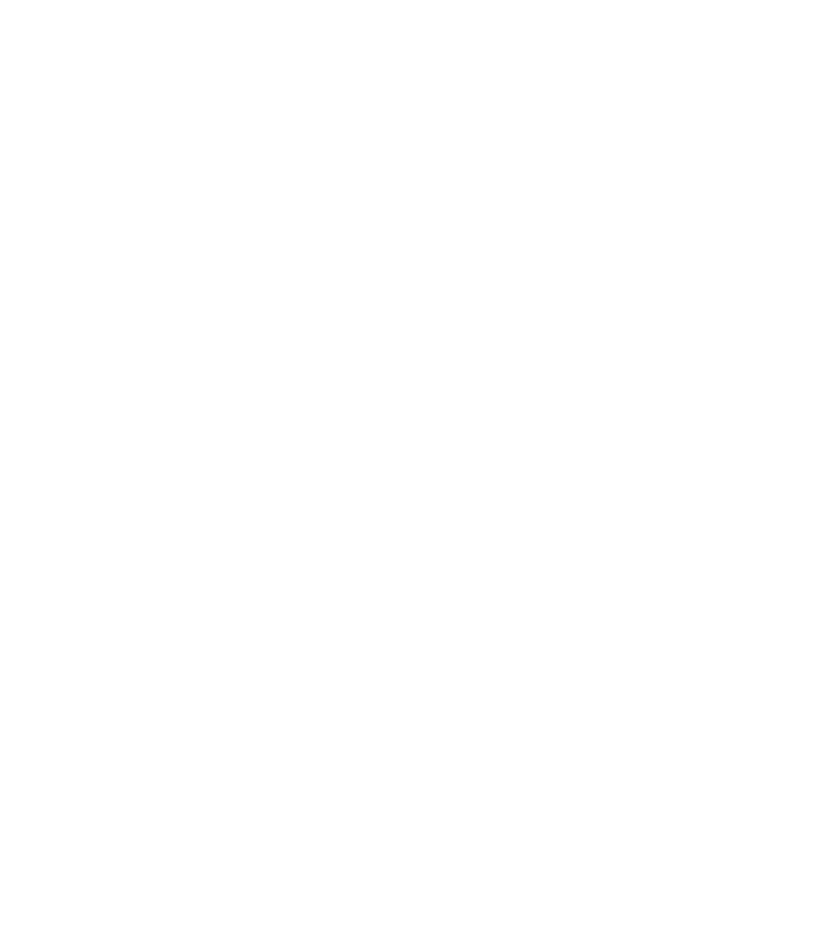
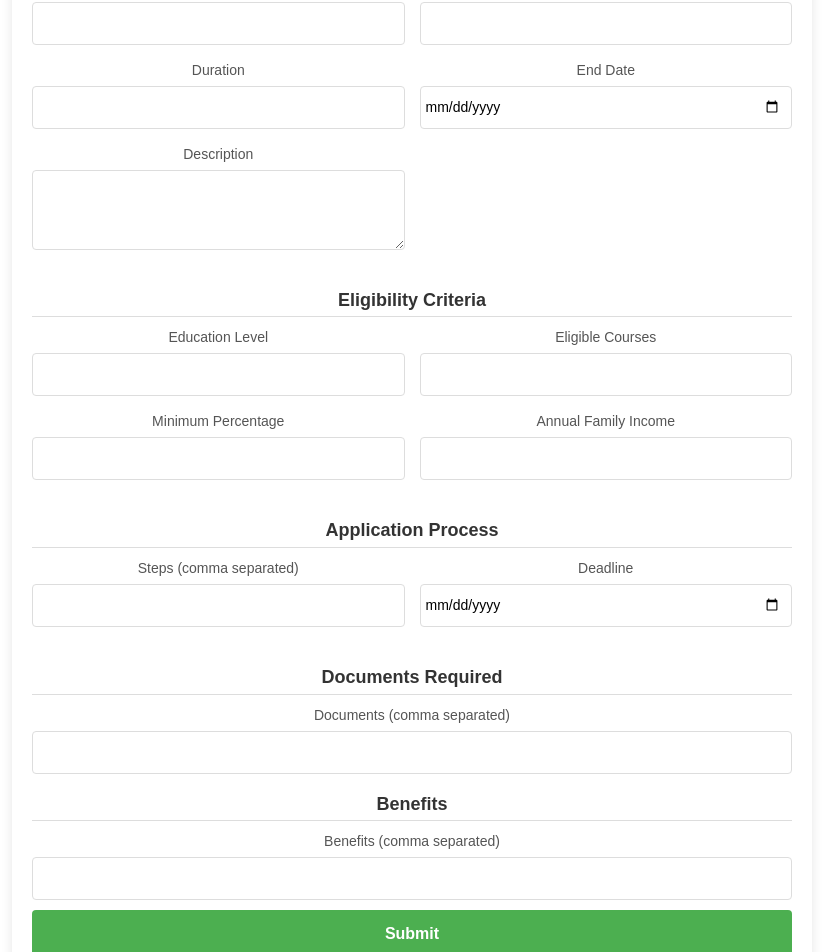
Before and after one commit to Vraj-Dobariya/Group7_OSP, a React (Create React App) app in the folder OSP/client copy/: page /admin/add-scholarship in a window 1280 px wide. Before the commit this address had no page. Shown: the part 133-1085 px from the top of the page, without its empty margins (228-1051 px from the left). Before the commit the page ends 800 px from the top, so only its background shows below. Built offline with nearby package versions, Linux system fonts and the light colour scheme.

Commit message:
added admin side add scholarship option with CSS styling

```diff
--- a/OSP/client copy/package.json
+++ b/OSP/client copy/package.json
@@ -6,7 +6,10 @@
     "@testing-library/jest-dom": "^5.17.0",
     "@testing-library/react": "^13.4.0",
     "@testing-library/user-event": "^13.5.0",
+    "axios": "^1.7.7",
+    "bootstrap": "^5.3.3",
     "react": "^18.3.1",
+    "react-bootstrap": "^2.10.5",
     "react-dom": "^18.3.1",
     "react-icons": "^5.3.0",
     "react-router-dom": "^6.28.0",
--- a/OSP/client copy/public/index.html
+++ b/OSP/client copy/public/index.html
@@ -17,14 +17,17 @@
     <link rel="manifest" href="%PUBLIC_URL%/manifest.json" />
     <!--
       Notice the use of %PUBLIC_URL% in the tags above.
-      It will be replaced with the URL of the `public` folder during the build.
-      Only files inside the `public` folder can be referenced from the HTML.
+      It will be replaced with the URL of the public folder during the build.
+      Only files inside the public folder can be referenced from the HTML.
 
       Unlike "/favicon.ico" or "favicon.ico", "%PUBLIC_URL%/favicon.ico" will
       work correctly both with client-side routing and a non-root public URL.
-      Learn how to configure a non-root public URL by running `npm run build`.
+      Learn how to configure a non-root public URL by running npm run build.
     -->
     <title>Login & Signup Page</title>
+    <link href="https://cdn.jsdelivr.net/npm/bootstrap@5.3.3/dist/css/bootstrap.min.css" rel="stylesheet" integrity="sha384-QWTKZyjpPEjISv5WaRU9OFeRpok6YctnYmDr5pNlyT2bRjXh0JMhjY6hW+ALEwIH" crossorigin="anonymous">
+
+
   </head>
   <body>
     <noscript>You need to enable JavaScript to run this app.</noscript>
@@ -36,8 +39,10 @@
       You can add webfonts, meta tags, or analytics to this file.
       The build step will place the bundled scripts into the <body> tag.
 
-      To begin the development, run `npm start` or `yarn start`.
-      To create a production bundle, use `npm run build` or `yarn build`.
+      To begin the development, run npm start or yarn start.
+      To create a production bundle, use npm run build or yarn build.
     -->
+    <script src="https://cdn.jsdelivr.net/npm/bootstrap@5.3.3/dist/js/bootstrap.bundle.min.js" integrity="sha384-YvpcrYf0tY3lHB60NNkmXc5s9fDVZLESaAA55NDzOxhy9GkcIdslK1eN7N6jIeHz" crossorigin="anonymous"></script>
+
   </body>
 </html>
--- a/OSP/client copy/src/App.js
+++ b/OSP/client copy/src/App.js
@@ -1,18 +1,18 @@
 // App.jsx
 import './App.css';
-import LoginRegister from './components/LoginRegister/LoginRegister';
-import ForgotPassword from './components/LoginRegister/ForgotPassword';
 import { Route, Routes } from 'react-router-dom';
+import Admin from './components/Admin/Admin';
+import AddScholarship from './components/Admin/AddScholarship'; // Import your AddScholarship page
 
 function App() {
   return (
     <div className="App">
       <Routes>
-        <Route path="/" element={<LoginRegister />} />
-        <Route path="/forgot-password" element={<ForgotPassword />} />
+        <Route path="/" element={<Admin />} /> {/* Admin (Dashboard) */}
+        <Route path="/admin/add-scholarship" element={<AddScholarship />} /> {/* Add Scholarship page */}
       </Routes>
     </div>
   );
 }
 
-export default App;
+export default App;
--- /dev/null
+++ b/OSP/client copy/src/components/Admin/AddScholarship.css
@@ -0,0 +1,96 @@
+.admin-add-scholarship {
+  width: 100%;
+  max-width: 800px;
+  margin: 40px auto;
+  padding: 20px;
+  background-color: #ffffff;
+  border-radius: 8px;
+  box-shadow: 0 4px 12px rgba(0, 0, 0, 0.1);
+  font-family: Arial, sans-serif;
+}
+
+.admin-add-scholarship h1 {
+  font-size: 24px;
+  font-weight: bold;
+  color: #333;
+  text-align: center;
+  margin-bottom: 20px;
+}
+
+.admin-add-scholarship-form {
+  display: flex;
+  flex-direction: column;
+}
+
+.form-grid {
+  display: grid;
+  grid-template-columns: 1fr 1fr;
+  gap: 15px;
+  margin-bottom: 20px;
+}
+
+.form-group {
+  display: flex;
+  flex-direction: column;
+}
+
+.form-group label {
+  font-size: 14px;
+  color: #555;
+  margin-bottom: 5px;
+}
+
+.form-group input,
+.form-group textarea {
+  padding: 10px;
+  font-size: 14px;
+  border: 1px solid #ddd;
+  border-radius: 4px;
+}
+
+.form-group input[type="date"] {
+  padding-left: 5px;
+}
+
+.form-group textarea {
+  resize: vertical;
+  min-height: 80px;
+}
+
+.admin-add-scholarship h3 {
+  font-size: 18px;
+  color: #333;
+  margin: 20px 0 10px;
+  font-weight: bold;
+  border-bottom: 1px solid #ddd;
+  padding-bottom: 5px;
+}
+
+.submit-button {
+  width: 100%;
+  padding: 12px;
+  background-color: #4CAF50;
+  color: #fff;
+  font-size: 16px;
+  font-weight: bold;
+  border: none;
+  border-radius: 4px;
+  cursor: pointer;
+  transition: background-color 0.3s;
+  margin-top: 10px;
+}
+
+.submit-button:hover {
+  background-color: #45a049;
+}
+
+/* Additional styles for form responsiveness */
+@media (max-width: 768px) {
+  .form-grid {
+    grid-template-columns: 1fr;
+  }
+
+  .admin-add-scholarship h1 {
+    font-size: 20px;
+  }
+}
--- /dev/null
+++ b/OSP/client copy/src/components/Admin/AddScholarship.jsx
@@ -0,0 +1,111 @@
+import { useState } from 'react';
+import './AddScholarship.css';
+
+const AdminAddScholarship = () => {
+  const [formData, setFormData] = useState({
+    scholarshipName: '',
+    amount: '',
+    duration: '',
+    endDate: '',
+    description: '',
+    educationLevel: '',
+    eligibleCourses: '',
+    minPercentage: '',
+    annualFamilyIncome: '',
+    applicationSteps: '',
+    applicationDeadline: '',
+    documentsRequired: '',
+    benefits: '',
+  });
+
+  const handleChange = (e) => {
+    const { name, value } = e.target;
+    setFormData((prevData) => ({
+      ...prevData,
+      [name]: value,
+    }));
+  };
+
+  const handleSubmit = (e) => {
+    e.preventDefault();
+    console.log('Scholarship Data Submitted:', formData);
+  };
+
+  return (
+    <div className="admin-add-scholarship">
+      <h1>Add Scholarship</h1>
+      <form onSubmit={handleSubmit} className="admin-add-scholarship-form">
+        <div className="form-grid">
+          <div className="form-group">
+            <label>Scholarship Name</label>
+            <input type="text" name="scholarshipName" value={formData.scholarshipName} onChange={handleChange} required />
+          </div>
+          <div className="form-group">
+            <label>Amount</label>
+            <input type="number" name="amount" value={formData.amount} onChange={handleChange} required />
+          </div>
+          <div className="form-group">
+            <label>Duration</label>
+            <input type="text" name="duration" value={formData.duration} onChange={handleChange} required />
+          </div>
+          <div className="form-group">
+            <label>End Date</label>
+            <input type="date" name="endDate" value={formData.endDate} onChange={handleChange} required />
+          </div>
+          <div className="form-group">
+            <label>Description</label>
+            <textarea name="description" value={formData.description} onChange={handleChange} required />
+          </div>
+        </div>
+
+        <h3>Eligibility Criteria</h3>
+        <div className="form-grid">
+          <div className="form-group">
+            <label>Education Level</label>
+            <input type="text" name="educationLevel" value={formData.educationLevel} onChange={handleChange} required />
+          </div>
+          <div className="form-group">
+            <label>Eligible Courses</label>
+            <input type="text" name="eligibleCourses" value={formData.eligibleCourses} onChange={handleChange} required />
+          </div>
+          <div className="form-group">
+            <label>Minimum Percentage</label>
+            <input type="number" name="minPercentage" value={formData.minPercentage} onChange={handleChange} required />
+          </div>
+          <div className="form-group">
+            <label>Annual Family Income</label>
+            <input type="number" name="annualFamilyIncome" value={formData.annualFamilyIncome} onChange={handleChange} required />
+          </div>
+        </div>
+
+        <h3>Application Process</h3>
+        <div className="form-grid">
+          <div className="form-group">
+            <label>Steps (comma separated)</label>
+            <input type="text" name="applicationSteps" value={formData.applicationSteps} onChange={handleChange} required />
+          </div>
+          <div className="form-group">
+            <label>Deadline</label>
+            <input type="date" name="applicationDeadline" value={formData.applicationDeadline} onChange={handleChange} required />
+          </div>
+        </div>
+
+        <h3>Documents Required</h3>
+        <div className="form-group">
+          <label>Documents (comma separated)</label>
+          <input type="text" name="documentsRequired" value={formData.documentsRequired} onChange={handleChange} required />
+        </div>
+
+        <h3>Benefits</h3>
+        <div className="form-group">
+          <label>Benefits (comma separated)</label>
+          <input type="text" name="benefits" value={formData.benefits} onChange={handleChange} required />
+        </div>
+
+        <button type="submit" className="submit-button">Submit</button>
+      </form>
+    </div>
+  );
+};
+
+export default AdminAddScholarship;
--- a/OSP/client copy/src/components/Admin/Navbar.jsx
+++ b/OSP/client copy/src/components/Admin/Navbar.jsx
@@ -1,40 +1,72 @@
+import React, { useState } from 'react';
+import { Link } from 'react-router-dom';
+import { FaUserCircle } from 'react-icons/fa';
+
 const Navbar = () => {
+  const [dropdownOpen, setDropdownOpen] = useState(false);
+
+  const toggleDropdown = () => {
+    setDropdownOpen(!dropdownOpen);
+  };
+
   return (
     <>
-
       <nav className="navbar navbar-expand-lg bg-body-tertiary">
         <div className="container-fluid">
-                <a className="navbar-brand" href="#">Dashboard</a>
-                <button className="navbar-toggler" type="button" data-bs-toggle="collapse" data-bs-target="#navbarSupportedContent" aria-controls="navbarSupportedContent" aria-expanded="false" aria-label="Toggle navigation">
+          <Link to="/" className="navbar-brand">
+            Dashboard
+          </Link>
+          <button
+            className="navbar-toggler"
+            type="button"
+            data-bs-toggle="collapse"
+            data-bs-target="#navbarSupportedContent"
+            aria-controls="navbarSupportedContent"
+            aria-expanded="false"
+            aria-label="Toggle navigation"
+          >
             <span className="navbar-toggler-icon"></span>
           </button>
           <div className="collapse navbar-collapse" id="navbarSupportedContent">
             <ul className="navbar-nav me-auto mb-2 mb-lg-0">
               <li className="nav-item">
-                            <a className="nav-link active" aria-current="page" href="#">Add Scholarship</a>
+                <Link to="/admin/add-scholarship" className="nav-link active" aria-current="page">
+                  Add Scholarship
+                </Link>
               </li>
-
-
             </ul>
             <form className="d-flex" role="search">
-                        {/* <input className="form-control me-2" type="search" placeholder="Search" aria-label="Search" /> */}
-                        <button type="button" className="btn btn-primary">Logout</button>
+              <input className="form-control me-2" type="search" placeholder="Search" aria-label="Search" />
+              <button className="btn btn-outline-success" type="submit">Search</button>
             </form>
+
+            {/* Profile Icon Dropdown */}
+            <ul className="navbar-nav ms-auto">
+              <li className="nav-item dropdown">
+                <a
+                  className="nav-link dropdown-toggle"
+                  href="#"
+                  role="button"
+                  data-bs-toggle="dropdown"
+                  aria-expanded="false"
+                >
+                  <FaUserCircle size={24} /> {/* Profile icon */}
+                </a>
+                <ul className="dropdown-menu dropdown-menu-end">
+                  <li>
+                    <Link className="dropdown-item" to="/admin/profile">View Profile</Link>
+                  </li>
+                  <li>
+                    <Link className="dropdown-item" to="/admin/logout">Logout</Link>
+                  </li>
+                </ul>
+              </li>
+            </ul>
           </div>
         </div>
       </nav>
-
-        <div className="jumbotron">
-            <br /><br /><br />
-            <br /><br /><br />
-  <h1 className="display-4">Welcome back Admin!</h1>
-  <p className="lead"></p>
-  {/* <hr className="my-4"/> */}
-  {/* <p>It uses utility classes for typography and spacing to space content out within the larger container.</p> */}
-  {/* <a className="btn btn-primary btn-lg" href="#" role="button">Manage Scholarship</a> */}
-</div>
     </>
   );
-}
+};
 
 export default Navbar;
```
Also changed, not shown: OSP/client copy/src/components/Admin/Admin.css (deleted), OSP/client copy/src/components/Apply/ScholarshipDetails.css (line endings or trailing spaces), OSP/client copy/src/components/Apply/ScholarshipDetails.jsx (line endings or trailing spaces), 1 other file (tests, documents, lock files or other folders). Lines whose indentation alone changed are shown as unchanged.
